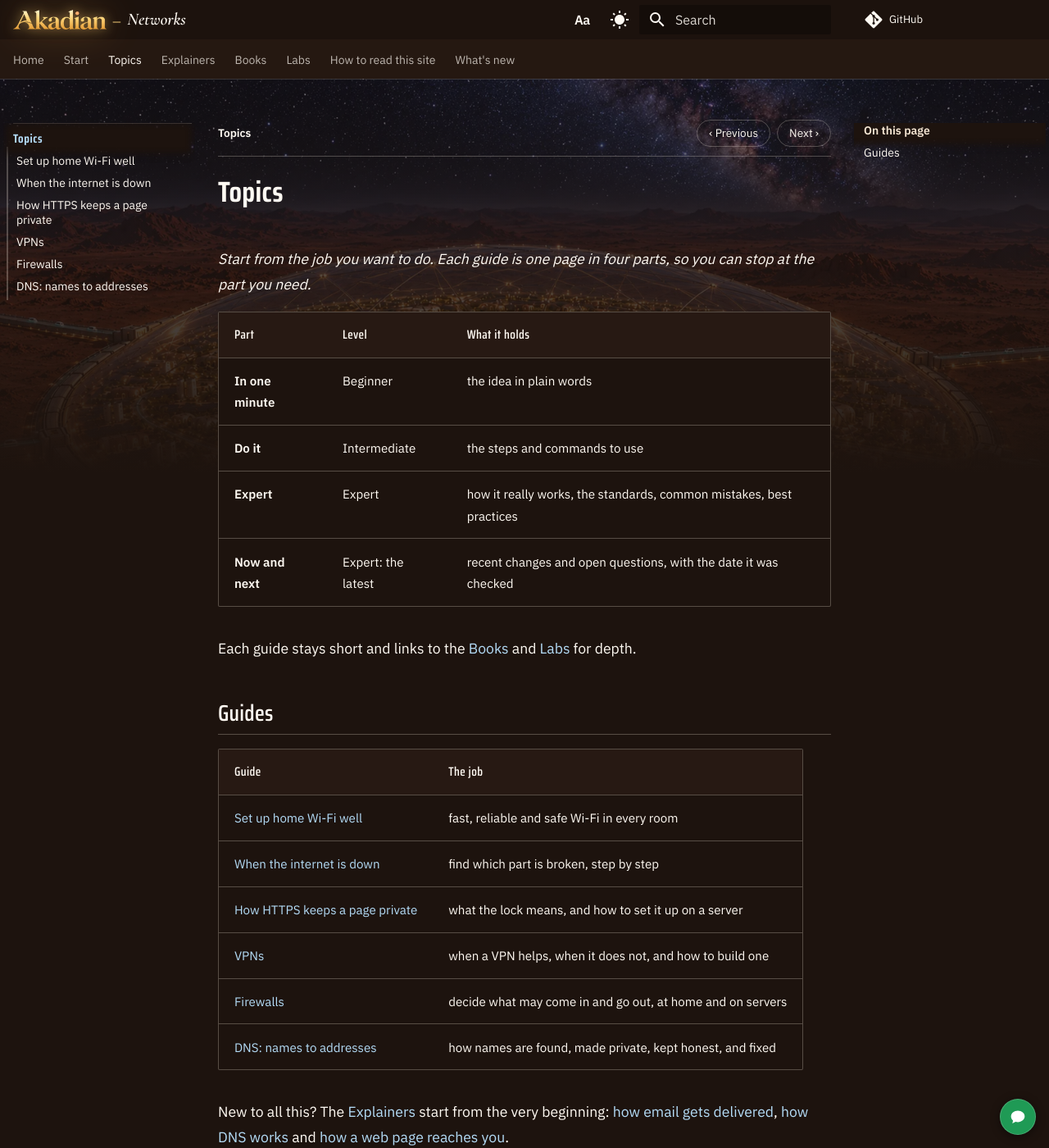
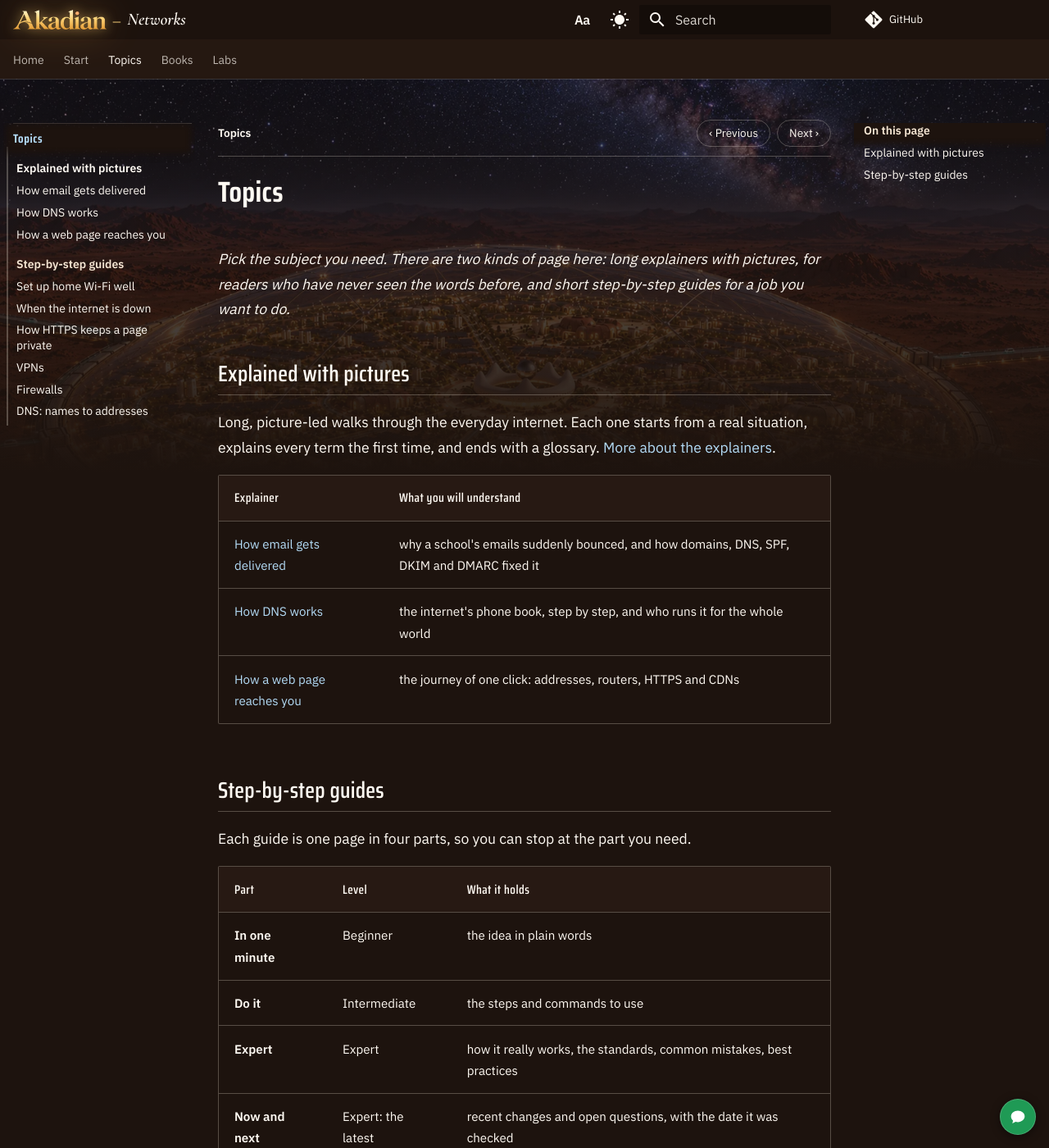
Before and after one commit to TTMathCS/networks, an MkDocs documentation site: the page built from docs/topics/index.md, in a window 1280 px wide and 1400 px high. Shown: the whole window at 82% size. Built offline with MkDocs 1.6.1 and Material for MkDocs 9.7.7, drawn with Linux system fonts in a browser that asks for light colours; comment, search, counter and statistics services are not loaded; some of the changed text lies outside the part shown.

Commit message:
Menu: five tabs (Home, Start, Topics, Books, Labs); the picture explainers move under Topics as 'Explained with pictures' next to the step-by-step guides, How to read and What's new under Home; all addresses unchanged (cntourit, 8 Nov 2026: too many categories)

```diff
--- a/docs/topics/index.md
+++ b/docs/topics/index.md
@@ -1,6 +1,22 @@
 # Topics
 
-*Start from the job you want to do. Each guide is one page in four parts, so you can stop at the part you need.*
+*Pick the subject you need. There are two kinds of page here: long explainers with pictures, for readers who have
+never seen the words before, and short step-by-step guides for a job you want to do.*
+
+## Explained with pictures { #explained-with-pictures }
+
+Long, picture-led walks through the everyday internet. Each one starts from a real situation, explains every term
+the first time, and ends with a glossary. [More about the explainers](../explainers/index.md).
+
+| Explainer | What you will understand |
+|---|---|
+| [How email gets delivered](../explainers/Email-Delivery.md) | why a school's emails suddenly bounced, and how domains, DNS, SPF, DKIM and DMARC fixed it |
+| [How DNS works](../explainers/How-DNS-Works.md) | the internet's phone book, step by step, and who runs it for the whole world |
+| [How a web page reaches you](../explainers/How-a-Page-Reaches-You.md) | the journey of one click: addresses, routers, HTTPS and CDNs |
+
+## Step-by-step guides { #guides }
+
+Each guide is one page in four parts, so you can stop at the part you need.
 
 | Part | Level | What it holds |
 |---|---|---|
@@ -8,10 +24,6 @@
 | **Do it** | Intermediate | the steps and commands to use |
 | **Expert** | Expert | how it really works, the standards, common mistakes, best practices |
 | **Now and next** | Expert: the latest | recent changes and open questions, with the date it was checked |
-
-Each guide stays short and links to the [Books](../books/index.md) and [Labs](../labs/index.md) for depth.
-
-## Guides
 
 | Guide | The job |
 |---|---|
@@ -22,4 +34,4 @@ Each guide stays short and links to the [Books](../books/index.md) and [Labs](..
 | [Firewalls](Firewalls.md) | decide what may come in and go out, at home and on servers |
 | [DNS: names to addresses](DNS.md) | how names are found, made private, kept honest, and fixed |
 
-New to all this? The [Explainers](../explainers/index.md) start from the very beginning: [how email gets delivered](../explainers/Email-Delivery.md), [how DNS works](../explainers/How-DNS-Works.md) and [how a web page reaches you](../explainers/How-a-Page-Reaches-You.md).
+For full depth, every topic links to the [Books](../books/index.md) and [Labs](../labs/index.md).
--- a/mkdocs.yml
+++ b/mkdocs.yml
@@ -91,7 +91,10 @@ validation:
 
 nav:
   # nav: start
-  - Home: index.md
+  - Home:
+      - index.md
+      - How to read this site: how-to-read.md
+      - What's new: new.md
   - Start:
       - start/index.md
       - Find your level: level-check.md
@@ -103,17 +106,18 @@ nav:
       - start/06-Talking-to-Mars.md
   - Topics:
       - topics/index.md
-      - "Set up home Wi-Fi well": topics/Home-Wi-Fi.md
-      - "When the internet is down": topics/Internet-Is-Down.md
-      - "How HTTPS keeps a page private": topics/HTTPS.md
-      - "VPNs": topics/VPNs.md
-      - "Firewalls": topics/Firewalls.md
-      - "DNS: names to addresses": topics/DNS.md
-  - Explainers:
-      - explainers/index.md
-      - "How email gets delivered": explainers/Email-Delivery.md
-      - "How DNS works": explainers/How-DNS-Works.md
-      - "How a web page reaches you": explainers/How-a-Page-Reaches-You.md
+      - Explained with pictures:
+          - explainers/index.md
+          - "How email gets delivered": explainers/Email-Delivery.md
+          - "How DNS works": explainers/How-DNS-Works.md
+          - "How a web page reaches you": explainers/How-a-Page-Reaches-You.md
+      - Step-by-step guides:
+          - "Set up home Wi-Fi well": topics/Home-Wi-Fi.md
+          - "When the internet is down": topics/Internet-Is-Down.md
+          - "How HTTPS keeps a page private": topics/HTTPS.md
+          - "VPNs": topics/VPNs.md
+          - "Firewalls": topics/Firewalls.md
+          - "DNS: names to addresses": topics/DNS.md
   - Books:
       - books/index.md
       - How networks work:
@@ -211,6 +215,4 @@ nav:
       - labs/13-Surveying-Your-Wi-Fi.md
       - labs/14-Scanning-Your-Own-Network.md
       - labs/15-Crafting-Packets-with-Scapy.md
-  - How to read this site: how-to-read.md
-  - What's new: new.md
   # nav: end
```
Also changed, not shown: docs/explainers/index.md (+2 -2 lines), docs/index.md (+2 -2 lines), 1 other file.
